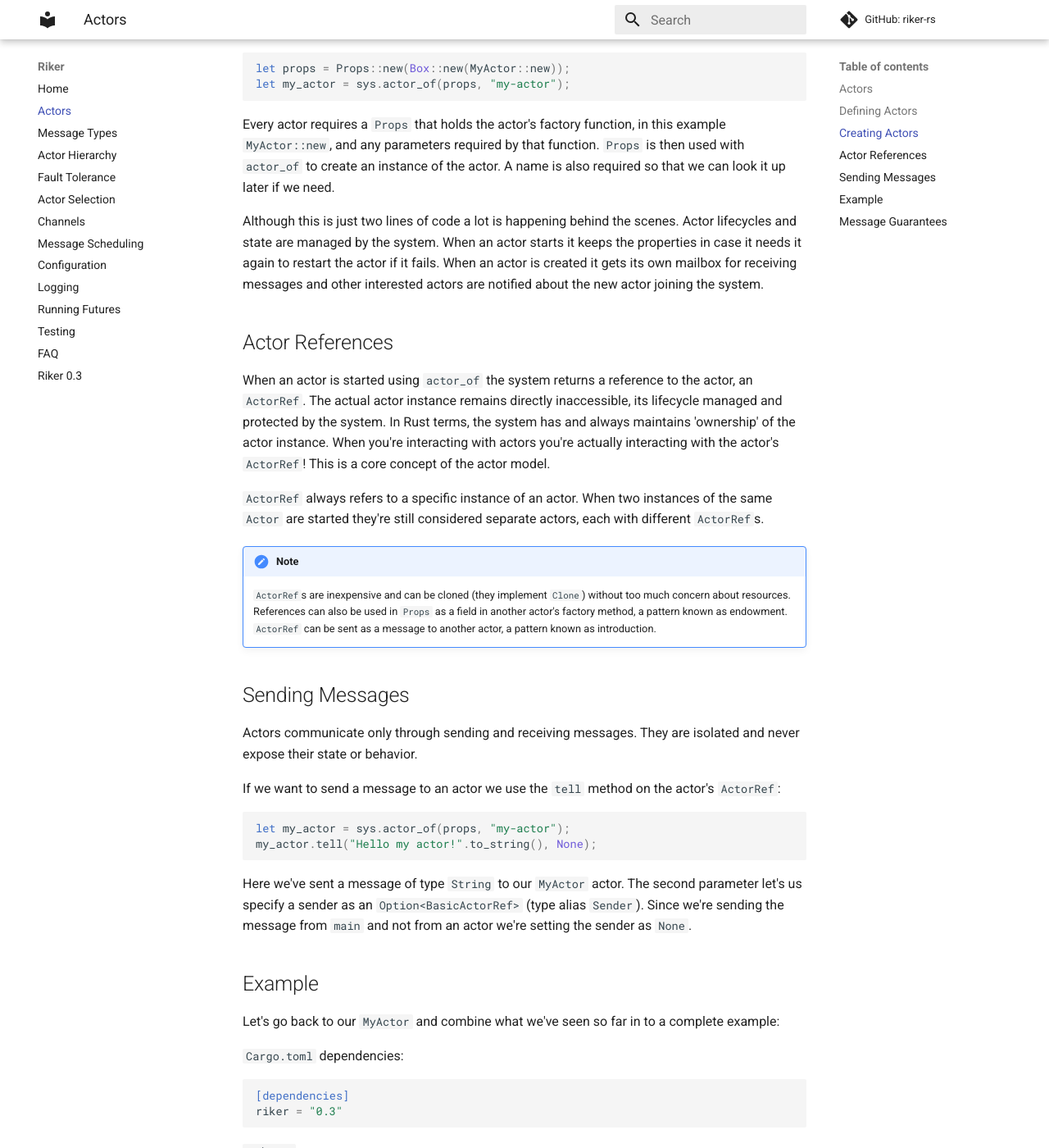
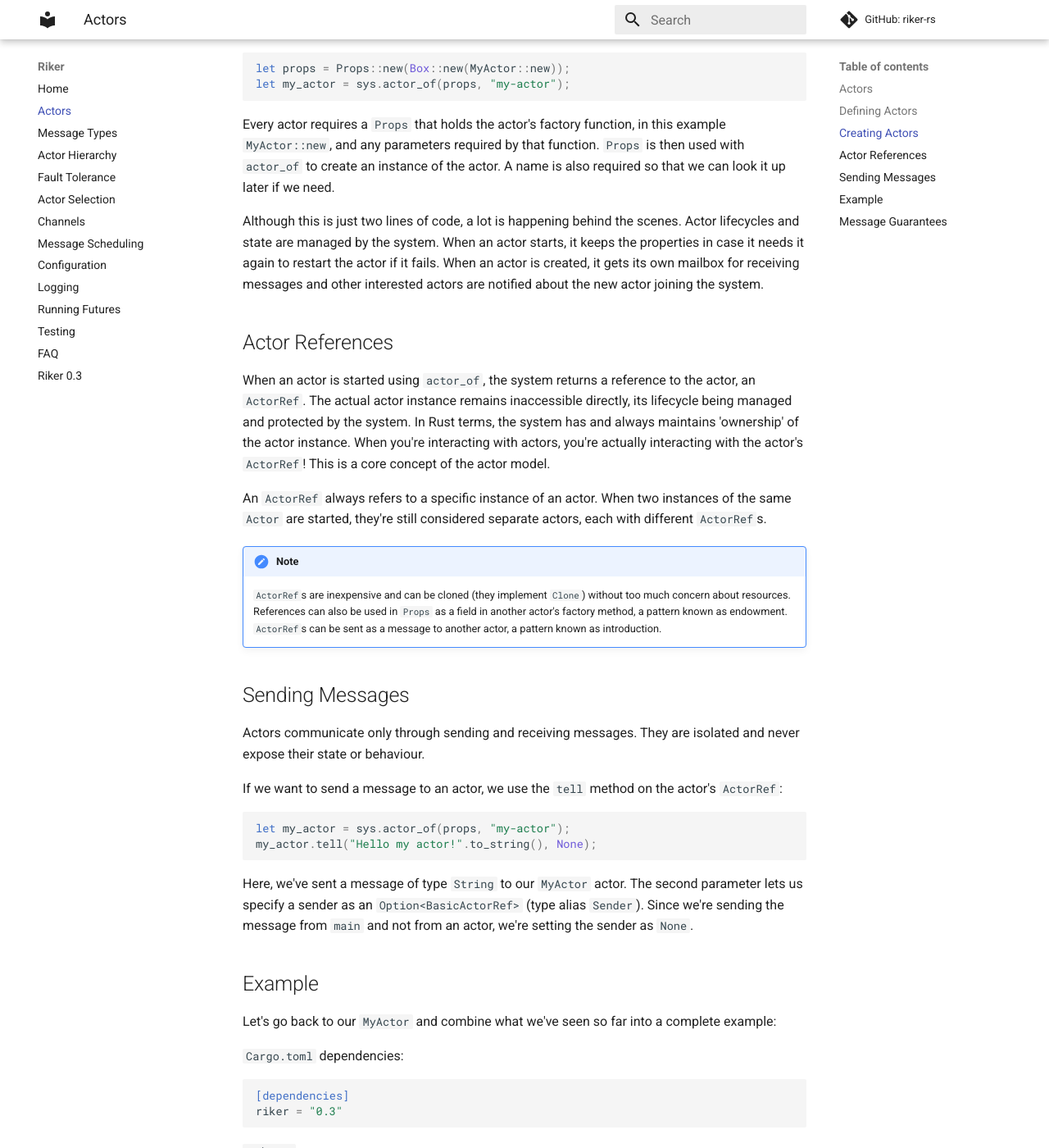
Before and after one commit to riker-rs/website, an MkDocs documentation site: the page built from docs/actors.md, in a window 1280 px wide and 1400 px high, scrolled down 2342 px. Shown: the whole window at 82% size. Built offline with MkDocs 1.6.1 and Material for MkDocs 9.7.7, drawn with Linux system fonts in a browser that asks for light colours; comment, search, counter and statistics services are not loaded; old or Windows-style settings are respelled for this version of MkDocs; some of the changed text lies outside the part shown.

Commit message:
Typos and wording fixes for actors.md

````diff
--- a/docs/actors.md
+++ b/docs/actors.md
@@ -18,21 +18,21 @@
 - `ActorSystem` - Every Riker application has an `ActorSystem` that manages actor lifecycles
 - `Actor` - Rust types that implement the `Actor` trait so they may receive messages
 - `Props` - Each `Actor` requires a `Props` to describe how an `Actor` should be created
-- `ActorRef` - A lightweight type that is inexpensive to clone and can be used to interact with its underlying `Actor` such as sending messages to it
+- `ActorRef` - A lightweight type that is inexpensive to clone and can be used to interact with its underlying `Actor`, such as sending messages to it
 
 Let's look at each of these and see how a simple application is created.
 
 ## Defining Actors
 
-An Actor is the fundamental unit of computation. Actors communicate only through messages in an asynchronous fashion. An actor can perform three distinct actions based on the message it receive:
+An Actor is the fundamental unit of computation. Actors communicate solely through messages in an asynchronous fashion. An actor can perform three distinct actions based on the message it receives:
 
 - send a finite number of messages to other actors
 - create a finite number of new actors
-- change its state or designate the behavior to be used for the next message it receives
+- change its state or designate the behaviour to be used for the next message it receives
 
-Actors interact with each other by passing messages. There is no assumed order to the above actions and they could be carried out concurrently. Two messages that are sent concurrently can arrive in either order.
+Actors interact with each other by passing messages. There is no assumed order to the above actions, and they could be carried out concurrently. Two messages that are sent concurrently can arrive in either order.
 
-To define an actor the system needs to understand how an actor should handle messages it receives. To do this, implement the `Actor` trait on your data type and at a minimum provide a `recv` method.
+To define an actor, the system needs to understand how an actor should handle the messages it receives. To do this, implement the `Actor` trait on your data type and, at a minimum, provide a `recv` method.
 
 Here's the Rust code:
 
@@ -52,7 +52,7 @@
 }
 ```
 
-In this example a simple struct `MyActor` implements the `Actor` trait. When a message is sent to `MyActor` it is scheduled by the system for immediate execution. The `recv` function is invoked and the message is printed to stdout.
+In this example, a simple struct `MyActor` implements the `Actor` trait. When a message is sent to `MyActor`, it is scheduled by the system for immediate execution. The `recv` function is invoked and the message is printed to stdout.
 
 ## Creating Actors
 
@@ -76,7 +76,7 @@
                         .unwrap();
 ```
 
-Once the actor system is started we can begin to create actors:
+Once the actor system is started, we can begin to create actors:
 
 ```rust
 let props = Props::new(Box::new(MyActor::new));
@@ -85,33 +85,33 @@
 
 Every actor requires a `Props` that holds the actor's factory function, in this example `MyActor::new`, and any parameters required by that function. `Props` is then used with `actor_of` to create an instance of the actor. A name is also required so that we can look it up later if we need.
 
-Although this is just two lines of code a lot is happening behind the scenes. Actor lifecycles and state are managed by the system. When an actor starts it keeps the properties in case it needs it again to restart the actor if it fails. When an actor is created it gets its own mailbox for receiving messages and other interested actors are notified about the new actor joining the system.
+Although this is just two lines of code, a lot is happening behind the scenes. Actor lifecycles and state are managed by the system. When an actor starts, it keeps the properties in case it needs it again to restart the actor if it fails. When an actor is created, it gets its own mailbox for receiving messages and other interested actors are notified about the new actor joining the system.
 
 ## Actor References
 
-When an actor is started using `actor_of` the system returns a reference to the actor, an `ActorRef`. The actual actor instance remains directly inaccessible, its lifecycle managed and protected by the system. In Rust terms, the system has and always maintains 'ownership' of the actor instance. When you're interacting with actors you're actually interacting with the actor's `ActorRef`! This is a core concept of the actor model.
+When an actor is started using `actor_of`, the system returns a reference to the actor, an `ActorRef`. The actual actor instance remains inaccessible directly, its lifecycle being managed and protected by the system. In Rust terms, the system has and always maintains 'ownership' of the actor instance. When you're interacting with actors, you're actually interacting with the actor's `ActorRef`! This is a core concept of the actor model.
 
-`ActorRef` always refers to a specific instance of an actor. When two instances of the same `Actor` are started they're still considered separate actors, each with different `ActorRef`s.
+An `ActorRef` always refers to a specific instance of an actor. When two instances of the same `Actor` are started, they're still considered separate actors, each with different `ActorRef`s.
 
 !!! note
-    `ActorRef`s are inexpensive and can be cloned (they implement `Clone`) without too much concern about resources. References can also be used in `Props` as a field in another actor's factory method, a pattern known as endowment. `ActorRef` can be sent as a message to another actor, a pattern known as introduction.
+    `ActorRef`s are inexpensive and can be cloned (they implement `Clone`) without too much concern about resources. References can also be used in `Props` as a field in another actor's factory method, a pattern known as endowment. `ActorRef`s can be sent as a message to another actor, a pattern known as introduction.
 
 ## Sending Messages
 
-Actors communicate only through sending and receiving messages. They are isolated and never expose their state or behavior.
+Actors communicate only through sending and receiving messages. They are isolated and never expose their state or behaviour.
 
-If we want to send a message to an actor we use the `tell` method on the actor's `ActorRef`:
+If we want to send a message to an actor, we use the `tell` method on the actor's `ActorRef`:
 
 ```rust
 let my_actor = sys.actor_of(props, "my-actor");
 my_actor.tell("Hello my actor!".to_string(), None);
 ```
 
-Here we've sent a message of type `String` to our `MyActor` actor. The second parameter let's us specify a sender as an `Option<BasicActorRef>` (type alias `Sender`). Since we're sending the message from `main` and not from an actor we're setting the sender as `None`.
+Here, we've sent a message of type `String` to our `MyActor` actor. The second parameter lets us specify a sender as an `Option<BasicActorRef>` (type alias `Sender`). Since we're sending the message from `main` and not from an actor, we're setting the sender as `None`.
 
 ## Example
 
-Let's go back to our `MyActor` and combine what we've seen so far in to a complete example:
+Let's go back to our `MyActor` and combine what we've seen so far into a complete example:
 
 `Cargo.toml` dependencies:
 
````
Also changed, not shown: other parts of docs/actors.md (+7 -7 lines).
